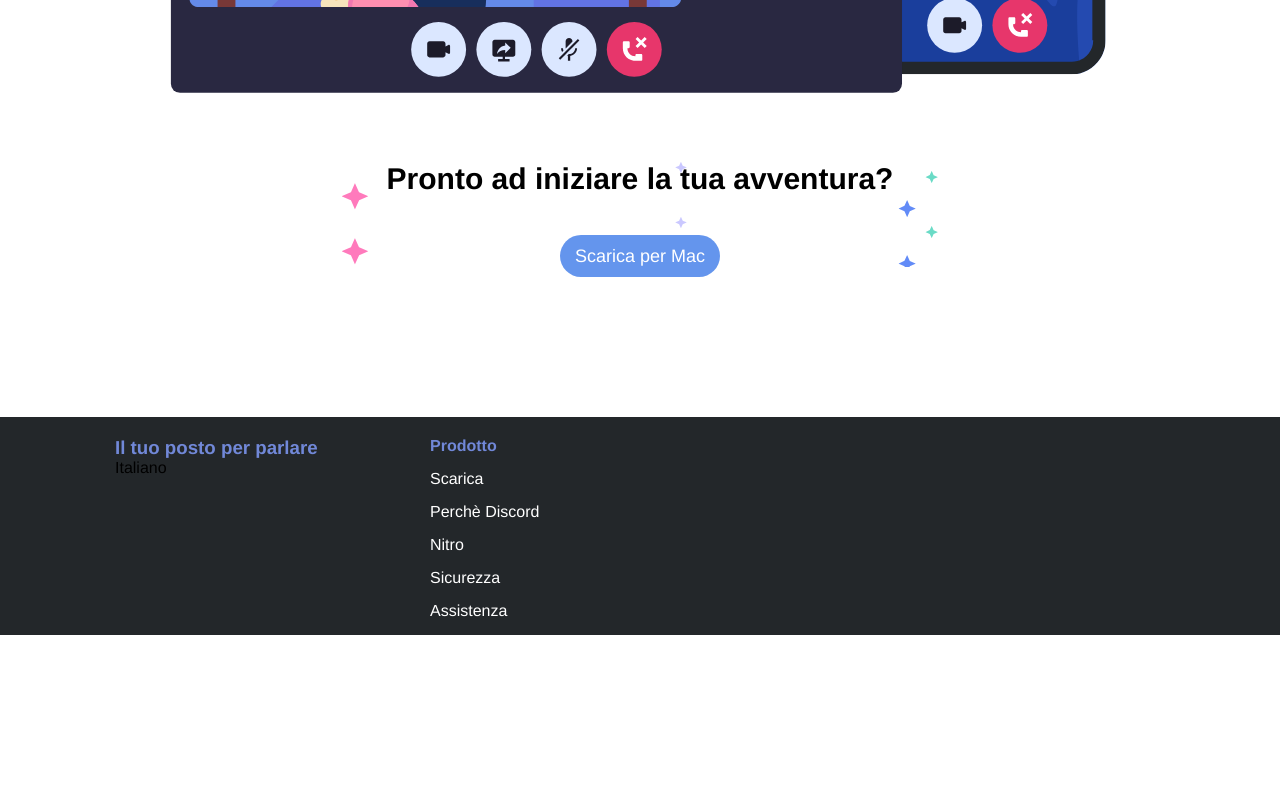
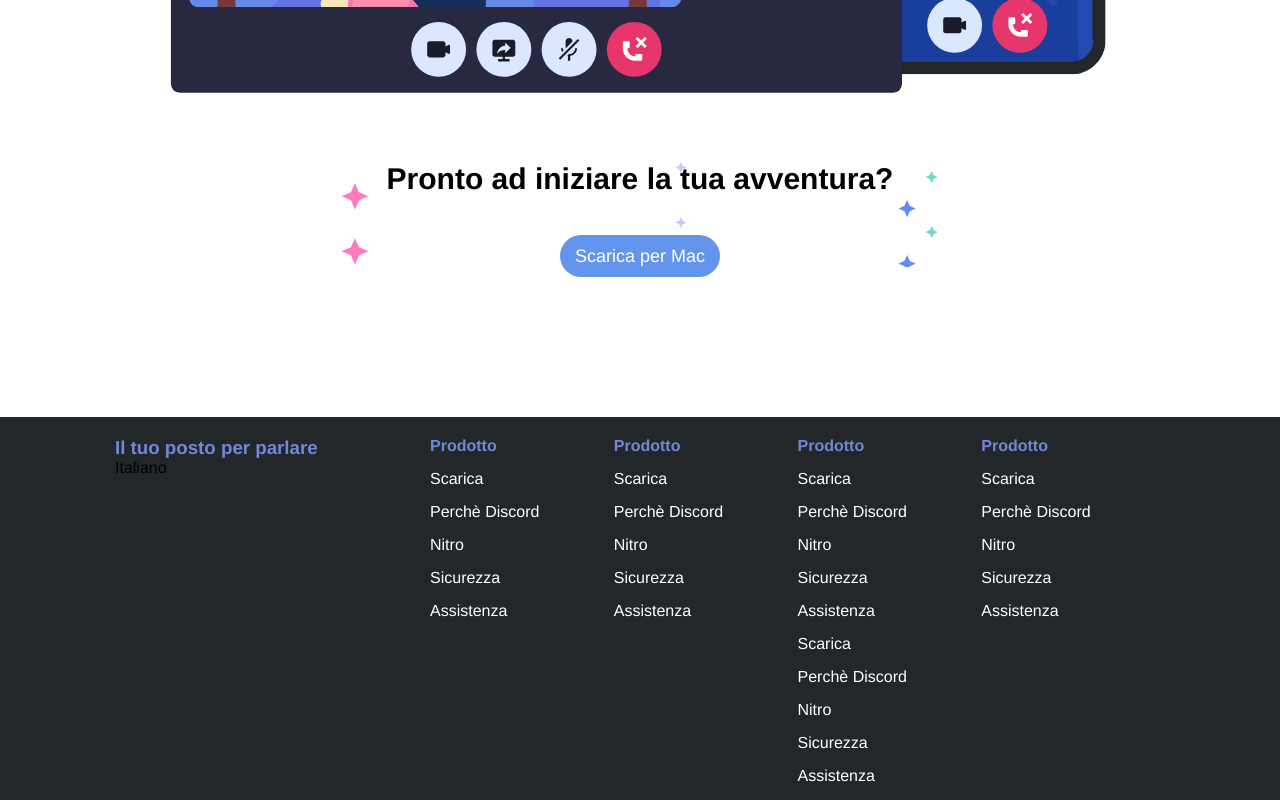
Before and after one commit to maino1997/htmlcss-discord, a plain HTML site: page index.html in a window 1280 px wide. Shown: the part 2481-3281 px from the top of the page. Before the commit the page ends 3116 px from the top, so only its background shows below. Drawn offline with Linux system fonts and the light colour scheme.

Commit message:
added other 3 colomns to footer

```diff
--- a/index.html
+++ b/index.html
@@ -132,11 +132,46 @@
                 <div class="col w-17">
                     <ul>
                         <li><h4>Prodotto</h4></li>
-                        <li>Scarica</li>
-                        <li>Perchè Discord</li>
-                        <li>Nitro</li>
-                        <li>Sicurezza</li>
-                        <li>Assistenza</li>
+                        <li><a class="btn" href="#">Scarica</a></li>
+                        <li><a class="btn" href="#">Perchè Discord</a></li>
+                        <li><a class="btn" href="#">Nitro</a></li>
+                        <li><a class="btn" href="#">Sicurezza</a></li>
+                        <li><a class="btn" href="#">Assistenza</a></li>
+                    </ul>
+                </div>
+                <div class="col w-17">
+                    <ul>
+                        <li><h4>Prodotto</h4></li>
+                        <li><a class="btn" href="#">Scarica</a></li>
+                        <li><a class="btn" href="#">Perchè Discord</a></li>
+                        <li><a class="btn" href="#">Nitro</a></li>
+                        <li><a class="btn" href="#">Sicurezza</a></li>
+                        <li><a class="btn" href="#">Assistenza</a></li>
+                    </ul>
+                </div>
+                <div class="col w-17">
+                    <ul>
+                        <li><h4>Prodotto</h4></li>
+                        <li><a class="btn" href="#">Scarica</a></li>
+                        <li><a class="btn" href="#">Perchè Discord</a></li>
+                        <li><a class="btn" href="#">Nitro</a></li>
+                        <li><a class="btn" href="#">Sicurezza</a></li>
+                        <li><a class="btn" href="#">Assistenza</a></li>
+                        <li><a class="btn" href="#">Scarica</a></li>
+                        <li><a class="btn" href="#">Perchè Discord</a></li>
+                        <li><a class="btn" href="#">Nitro</a></li>
+                        <li><a class="btn" href="#">Sicurezza</a></li>
+                        <li><a class="btn" href="#">Assistenza</a></li>
+                    </ul>
+                </div>
+                <div class="col w-17">
+                    <ul>
+                        <li><h4>Prodotto</h4></li>
+                        <li><a class="btn" href="#">Scarica</a></li>
+                        <li><a class="btn" href="#">Perchè Discord</a></li>
+                        <li><a class="btn" href="#">Nitro</a></li>
+                        <li><a class="btn" href="#">Sicurezza</a></li>
+                        <li><a class="btn" href="#">Assistenza</a></li>
                     </ul>
                 </div>
             </div>
```
